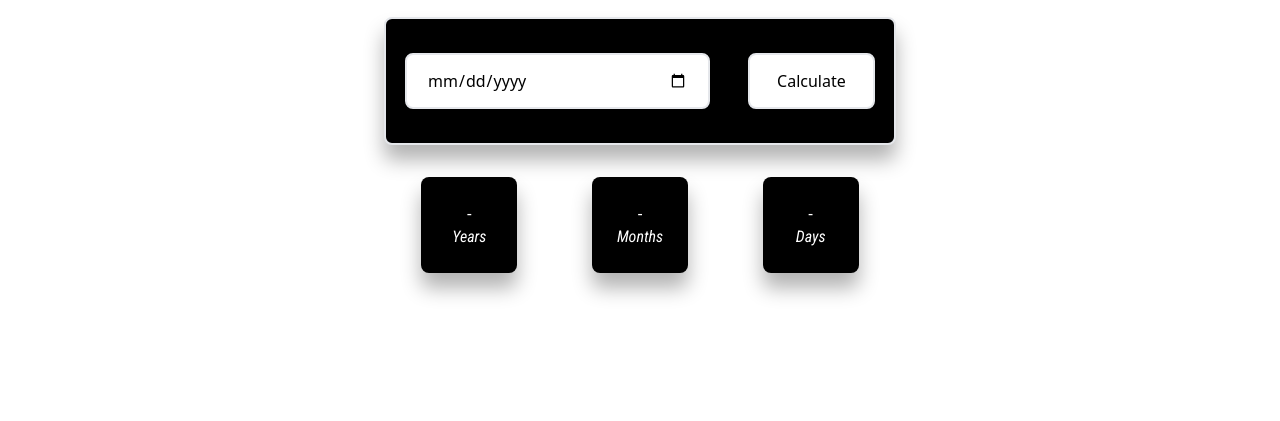
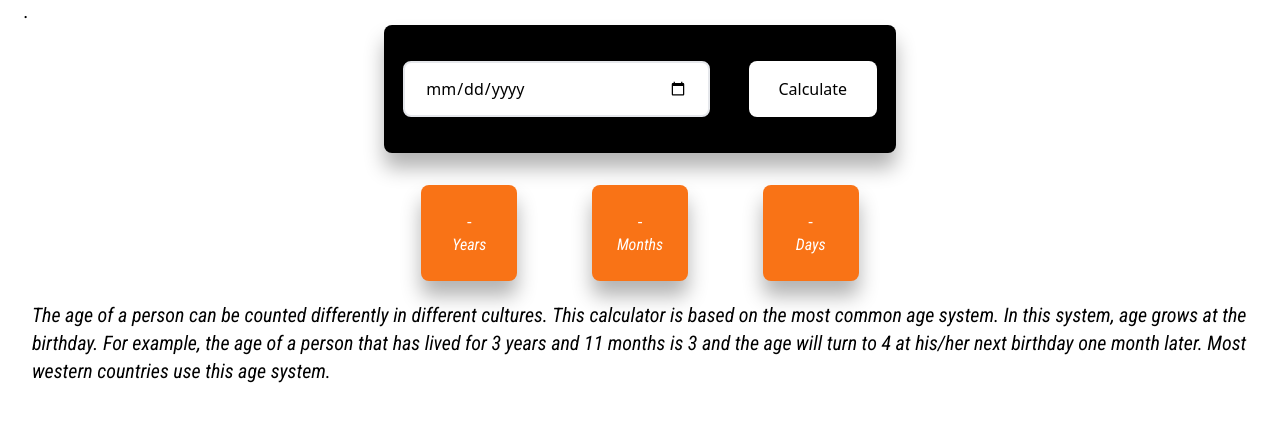
Before and after one commit to FixxooXD/clgproject.github.io, a website: page ageee.html in a window 1280 px wide. Shown: the part 137-558 px from the top of the page. Drawn offline with nearby package versions, Linux system fonts and the light colour scheme.

Commit message:
updated age calc

```diff
--- a/ageee.html
+++ b/ageee.html
@@ -13,7 +13,7 @@
 <link href="https://fonts.googleapis.com/css2?family=Nunito:wght@500&family=Oswald&family=Roboto+Condensed:ital@1&display=swap" rel="stylesheet">
 <link rel="stylesheet" href="https://cdnjs.cloudflare.com/ajax/libs/font-awesome/6.1.1/css/all.min.css" integrity="sha512-KfkfwYDsLkIlwQp6LFnl8zNdLGxu9YAA1QvwINks4PhcElQSvqcyVLLD9aMhXd13uQjoXtEKNosOWaZqXgel0g==" crossorigin="anonymous" referrerpolicy="no-referrer" />
 
-    <title>Document</title>
+    <title>Age Calculator</title>
     <style>
 
  p{
@@ -72,18 +72,23 @@
           <div>Contacts</div>
      </div>
        </div>
-       <div class="body ">
-        <div class="container container flex flex-col justify-center items-center mt-5  ">
+       <div class="body w-full ">
+        <div class="container  flex flex-col justify-center items-center mt-5  ">
             <h1 id="fontt" class="mr-auto ml-6 text-2xl underline "> Age Calculator </h1>
-            <P  class="mr-auto text-xl ml-6">Find the number of years, months, weeks, and days by giving the date of origin or the starting date and it will give the data according to the present dates <span><i class="fa-regular fa-calendar"></i></span>
+            <P  class="mr-auto text-xl ml-6">Find the number of years, months, weeks, and days by giving the date of origin or the starting date and it will give the data according to the present dates <span><i class="fa-regular fa-calendar"></i></span><br>
+                <!-- <div class="ml-auto   "><h2 class="text-xl mt-5">How to Use?</h2>
+                    <P>click on "<span><i class="fa-regular fa-calendar"></i></span>"and select the initial date and hit calculate </P> -->
+                <!-- </div> -->
                 .</p>
-            <div id="container"  class=" rounded-lg mt-5">
-            <div id="inputs_wrapper" class="inputs-wrapper border-2 flex flex-row    rounded-lg  justify-around items-center bg-black h-32">
+            <div id="container"  class=" rounded-lg ">
+
+            <div id="inputs_wrapper" class="inputs-wrapper  flex flex-row    rounded-lg  justify-around items-center bg-black h-32">
+
                 <input class="border-2 h-14 w-3/5 rounded-lg p-5" type="date" id="date-input">
-                <button class="border-2 bg-white h-14 w-3/12 rounded-lg" onclick="ageCalculate()">Calculate</button>
+                <button class=" bg-white h-14 w-3/12 rounded-lg" onclick="ageCalculate()">Calculate</button>
             </div>
             <div class="outputs-wrapper flex flex-row  justify-around mt-8 ">
-                <div id="inputs_wrapper" class="w-24 h-24 bg-black  flex flex-col justify-center rounded-lg items-center">
+                <div id="inputs_wrapper" class="w-24 h-24 bg-orange-500 flex flex-col justify-center rounded-lg items-center">
                     <span class="text-white " id="years">
                         -
                     </span>
@@ -91,7 +96,7 @@
                         Years
                     </p>
                 </div>
-                <div id="inputs_wrapper" class="w-24 h-24 bg-black  flex flex-col rounded-lg justify-center items-center">
+                <div id="inputs_wrapper" class="w-24 h-24 bg-orange-500 flex flex-col rounded-lg justify-center items-center">
                     <span class="text-white" id="months">
                         -
                     </span>
@@ -99,7 +104,7 @@
                        Months
                     </p>
                 </div>
-                <div id="inputs_wrapper" class="w-24 h-24 bg-black  flex flex-col rounded-lg justify-center items-center">
+                <div id="inputs_wrapper" class="w-24 h-24 bg-orange-500  flex flex-col rounded-lg justify-center items-center">
                     <span class="text-white" id="days">
                         -
                     </span>
@@ -110,7 +115,7 @@
             </div>
         </div>
 
-        <div></div>
+        <div class="mt-5 text-xl ml-8"><p>The age of a person can be counted differently in different cultures. This calculator is based on the most common age system. In this system, age grows at the birthday. For example, the age of a person that has lived for 3 years and 11 months is 3 and the age will turn to 4 at his/her next birthday one month later. Most western countries use this age system.</p></div>
         <script>
              const months = [31,28,31,30,31,30,31,31,30,31,30,31];
 
```
Also changed, not shown: index.html (+1 -1 lines), tailwind.css.
